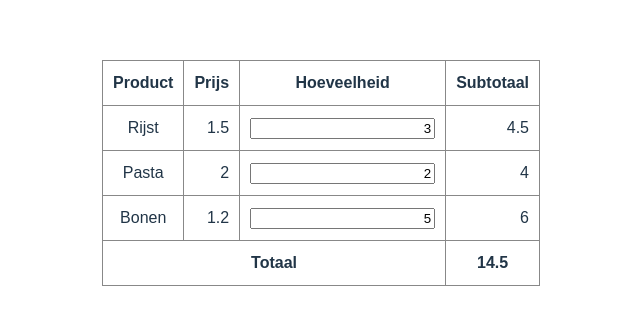
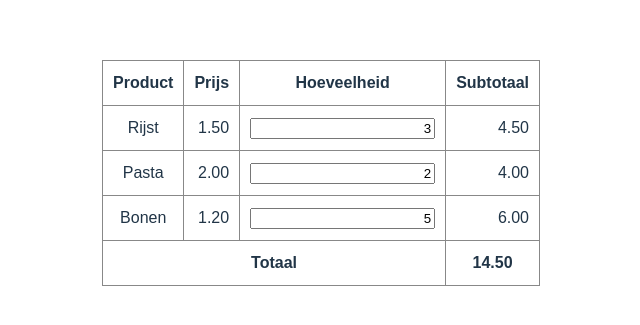
Before and after one commit to maartenrdijkstra/boodschappen-vue, a Vue app: page / in a window 1280 px wide. Shown: the part 227-552 px from the top of the page, without its empty margins (319-959 px from the left). Built offline with nearby package versions, Linux system fonts and the light colour scheme.

Commit message:
added tofixed() methods

```diff
--- a/src/App.vue
+++ b/src/App.vue
@@ -11,15 +11,15 @@
     <tbody>
     <tr v-for="product, index in products" :key="index">
         <td> {{ product.name }}</td>
-        <td class="amount">{{ product.productPrice }}</td>
+        <td class="amount">{{ product.productPrice.toFixed(2) }} </td>
         <td class="amount"><input type="text" v-model="product.productQuantity" @input="updatePrice(index)"></td>
-        <td class="amount">{{ product.productTotalCost }}</td>
+        <td class="amount">{{ product.productTotalCost.toFixed(2)  }}</td>
     </tr>
     </tbody>
     <tfoot>
         <tr>
     <td colspan="3"><strong>Totaal</strong></td>
-   <td><strong>{{ totalCost }}</strong></td>
+   <td><strong>{{ totalCost.toFixed(2)  }}</strong></td>
     </tr>
     </tfoot>
 </table>
```
